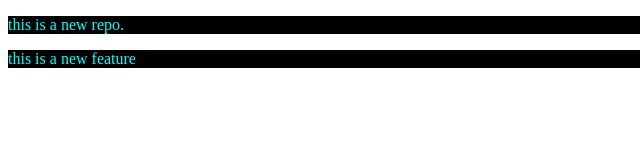
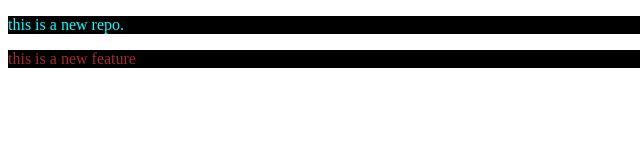
Before and after one commit to Sarvagya-28/localrepo, a plain HTML site: page index.html in a window 1280 px wide. Shown: the full height of the page, 0-640 px from the left. Drawn offline with Linux system fonts and the light colour scheme.

Commit message:
add  color

```diff
--- a/index.html
+++ b/index.html
@@ -8,6 +8,6 @@
 </head>
 <body>
     <p>this is a new repo.</p>
-    <p>this is a new feature</p>
+    <p style="color: brown;">this is a new feature </p>
 </body>
 </html>
```
